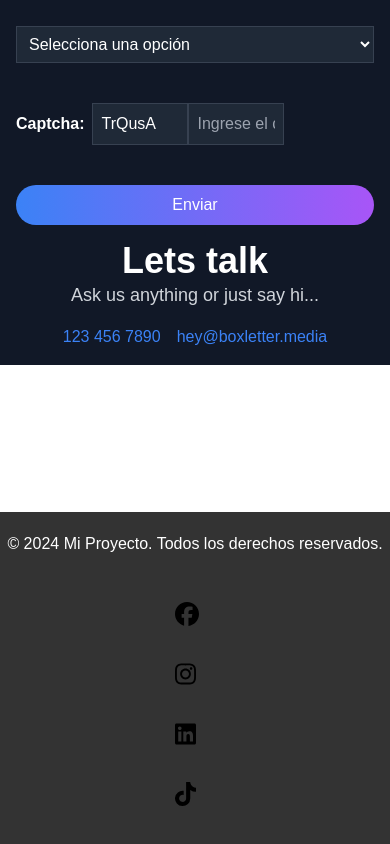
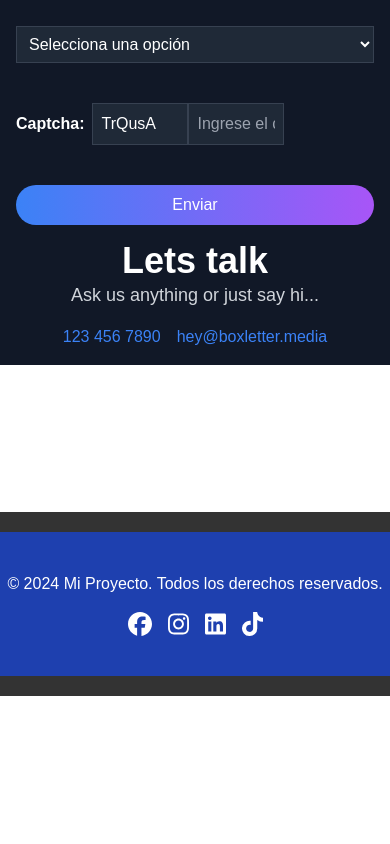
Before and after one commit to pablitomartinez/plantilla-web, a Next.js app: page / in a window 390 px wide. Shown: the part 2455-3299 px from the top of the page. After the commit the page ends 3151 px from the top, so only its background shows below. Built offline with nearby package versions, Linux system fonts and the light colour scheme.

Commit message:
styled: cambios de estilos en footer mobile

```diff
--- a/public/svg/facebook.tsx
+++ b/public/svg/facebook.tsx
@@ -1,6 +1,9 @@
 const Facebook = ({ size = 24 }) => (
   <svg height={size} xmlns="http://www.w3.org/2000/svg" viewBox="0 0 512 512">
-    <path d="M512 256C512 114.6 397.4 0 256 0S0 114.6 0 256C0 376 82.7 476.8 194.2 504.5V334.2H141.4V256h52.8V222.3c0-87.1 39.4-127.5 125-127.5c16.2 0 44.2 3.2 55.7 6.4V172c-6-.6-16.5-1-29.6-1c-42 0-58.2 15.9-58.2 57.2V256h83.6l-14.4 78.2H287V510.1C413.8 494.8 512 386.9 512 256h0z" />
+    <path
+      fill="white"
+      d="M512 256C512 114.6 397.4 0 256 0S0 114.6 0 256C0 376 82.7 476.8 194.2 504.5V334.2H141.4V256h52.8V222.3c0-87.1 39.4-127.5 125-127.5c16.2 0 44.2 3.2 55.7 6.4V172c-6-.6-16.5-1-29.6-1c-42 0-58.2 15.9-58.2 57.2V256h83.6l-14.4 78.2H287V510.1C413.8 494.8 512 386.9 512 256h0z"
+    />
   </svg>
 );
 
--- a/public/svg/ig.tsx
+++ b/public/svg/ig.tsx
@@ -1,6 +1,9 @@
 const Instagram = ({ size = 24 }) => (
   <svg height={size} xmlns="http://www.w3.org/2000/svg" viewBox="0 0 448 512">
-    <path d="M224.1 141c-63.6 0-114.9 51.3-114.9 114.9s51.3 114.9 114.9 114.9S339 319.5 339 255.9 287.7 141 224.1 141zm0 189.6c-41.1 0-74.7-33.5-74.7-74.7s33.5-74.7 74.7-74.7 74.7 33.5 74.7 74.7-33.6 74.7-74.7 74.7zm146.4-194.3c0 14.9-12 26.8-26.8 26.8-14.9 0-26.8-12-26.8-26.8s12-26.8 26.8-26.8 26.8 12 26.8 26.8zm76.1 27.2c-1.7-35.9-9.9-67.7-36.2-93.9-26.2-26.2-58-34.4-93.9-36.2-37-2.1-147.9-2.1-184.9 0-35.8 1.7-67.6 9.9-93.9 36.1s-34.4 58-36.2 93.9c-2.1 37-2.1 147.9 0 184.9 1.7 35.9 9.9 67.7 36.2 93.9s58 34.4 93.9 36.2c37 2.1 147.9 2.1 184.9 0 35.9-1.7 67.7-9.9 93.9-36.2 26.2-26.2 34.4-58 36.2-93.9 2.1-37 2.1-147.8 0-184.8zM398.8 388c-7.8 19.6-22.9 34.7-42.6 42.6-29.5 11.7-99.5 9-132.1 9s-102.7 2.6-132.1-9c-19.6-7.8-34.7-22.9-42.6-42.6-11.7-29.5-9-99.5-9-132.1s-2.6-102.7 9-132.1c7.8-19.6 22.9-34.7 42.6-42.6 29.5-11.7 99.5-9 132.1-9s102.7-2.6 132.1 9c19.6 7.8 34.7 22.9 42.6 42.6 11.7 29.5 9 99.5 9 132.1s2.7 102.7-9 132.1z" />
+    <path
+      fill="white"
+      d="M224.1 141c-63.6 0-114.9 51.3-114.9 114.9s51.3 114.9 114.9 114.9S339 319.5 339 255.9 287.7 141 224.1 141zm0 189.6c-41.1 0-74.7-33.5-74.7-74.7s33.5-74.7 74.7-74.7 74.7 33.5 74.7 74.7-33.6 74.7-74.7 74.7zm146.4-194.3c0 14.9-12 26.8-26.8 26.8-14.9 0-26.8-12-26.8-26.8s12-26.8 26.8-26.8 26.8 12 26.8 26.8zm76.1 27.2c-1.7-35.9-9.9-67.7-36.2-93.9-26.2-26.2-58-34.4-93.9-36.2-37-2.1-147.9-2.1-184.9 0-35.8 1.7-67.6 9.9-93.9 36.1s-34.4 58-36.2 93.9c-2.1 37-2.1 147.9 0 184.9 1.7 35.9 9.9 67.7 36.2 93.9s58 34.4 93.9 36.2c37 2.1 147.9 2.1 184.9 0 35.9-1.7 67.7-9.9 93.9-36.2 26.2-26.2 34.4-58 36.2-93.9 2.1-37 2.1-147.8 0-184.8zM398.8 388c-7.8 19.6-22.9 34.7-42.6 42.6-29.5 11.7-99.5 9-132.1 9s-102.7 2.6-132.1-9c-19.6-7.8-34.7-22.9-42.6-42.6-11.7-29.5-9-99.5-9-132.1s-2.6-102.7 9-132.1c7.8-19.6 22.9-34.7 42.6-42.6 29.5-11.7 99.5-9 132.1-9s102.7-2.6 132.1 9c19.6 7.8 34.7 22.9 42.6 42.6 11.7 29.5 9 99.5 9 132.1s2.7 102.7-9 132.1z"
+    />
   </svg>
 );
 
--- a/public/svg/linkedin.tsx
+++ b/public/svg/linkedin.tsx
@@ -1,6 +1,9 @@
 const Linkedin = ({ size = 24 }) => (
   <svg height={size} xmlns="http://www.w3.org/2000/svg" viewBox="0 0 448 512">
-    <path d="M416 32H31.9C14.3 32 0 46.5 0 64.3v383.4C0 465.5 14.3 480 31.9 480H416c17.6 0 32-14.5 32-32.3V64.3c0-17.8-14.4-32.3-32-32.3zM135.4 416H69V202.2h66.5V416zm-33.2-243c-21.3 0-38.5-17.3-38.5-38.5S80.9 96 102.2 96c21.2 0 38.5 17.3 38.5 38.5 0 21.3-17.2 38.5-38.5 38.5zm282.1 243h-66.4V312c0-24.8-.5-56.7-34.5-56.7-34.6 0-39.9 27-39.9 54.9V416h-66.4V202.2h63.7v29.2h.9c8.9-16.8 30.6-34.5 62.9-34.5 67.2 0 79.7 44.3 79.7 101.9V416z" />
+    <path
+      fill="white"
+      d="M416 32H31.9C14.3 32 0 46.5 0 64.3v383.4C0 465.5 14.3 480 31.9 480H416c17.6 0 32-14.5 32-32.3V64.3c0-17.8-14.4-32.3-32-32.3zM135.4 416H69V202.2h66.5V416zm-33.2-243c-21.3 0-38.5-17.3-38.5-38.5S80.9 96 102.2 96c21.2 0 38.5 17.3 38.5 38.5 0 21.3-17.2 38.5-38.5 38.5zm282.1 243h-66.4V312c0-24.8-.5-56.7-34.5-56.7-34.6 0-39.9 27-39.9 54.9V416h-66.4V202.2h63.7v29.2h.9c8.9-16.8 30.6-34.5 62.9-34.5 67.2 0 79.7 44.3 79.7 101.9V416z"
+    />
   </svg>
 );
 
--- a/public/svg/tiktok.tsx
+++ b/public/svg/tiktok.tsx
@@ -1,7 +1,10 @@
 
 const TikTok = ({ size = 24 }) => (
   <svg height={size} xmlns="http://www.w3.org/2000/svg" viewBox="0 0 448 512">
-    <path d="M448 209.9a210.1 210.1 0 0 1 -122.8-39.3V349.4A162.6 162.6 0 1 1 185 188.3V278.2a74.6 74.6 0 1 0 52.2 71.2V0l88 0a121.2 121.2 0 0 0 1.9 22.2h0A122.2 122.2 0 0 0 381 102.4a121.4 121.4 0 0 0 67 20.1z" />
+    <path
+      fill="white"
+      d="M448 209.9a210.1 210.1 0 0 1 -122.8-39.3V349.4A162.6 162.6 0 1 1 185 188.3V278.2a74.6 74.6 0 1 0 52.2 71.2V0l88 0a121.2 121.2 0 0 0 1.9 22.2h0A122.2 122.2 0 0 0 381 102.4a121.4 121.4 0 0 0 67 20.1z"
+    />
   </svg>
 );
 
--- a/src/app/globals.css
+++ b/src/app/globals.css
@@ -26,25 +26,3 @@ footer {
   padding: 20px 0;
   text-align: center;
 }
-
-.footer-content {
-  display: flex;
-  flex-direction: column;
-  align-items: center;
-}
-
-.social-icons {
-  margin-top: 10px;
-}
-
-.social-icon {
-  color: #fff;
-  font-size: 1.5em;
-  margin: 0 10px;
-  text-decoration: none;
-  transition: color 0.3s;
-}
-
-.social-icon:hover {
-  color: #4CAF50; /* Puedes cambiar el color */
-}
--- a/src/components/Footer.tsx
+++ b/src/components/Footer.tsx
@@ -1,3 +1,4 @@
+//iconos de SVG
 import Instagram from "../../public/svg/ig";
 import Facebook from "../../public/svg/facebook";
 import Linkedin from "../../public/svg/linkedin";
@@ -7,9 +8,9 @@ import TikTok from "../../public/svg/tiktok";
 
 const Footer = () => (
   <footer>
-    <div className="footer-content">
+    <div className="bg-blue-800 py-10 flex flex-col justify-center items-center space-y-4">
       <p>&copy; 2024 Mi Proyecto. Todos los derechos reservados.</p>
-      <div className="social-icons">
+      <div className="flex space-x-4">
         <a
           href="https://www.facebook.com"
           target="_blank"
@@ -17,11 +18,6 @@ const Footer = () => (
         >
           <Facebook />
         </a>
-        <a
-          href="https://www.twitter.com"
-          target="_blank"
-          className="social-icon"
-        ></a>
         <a
           href="https://www.instagram.com"
           target="_blank"
```
